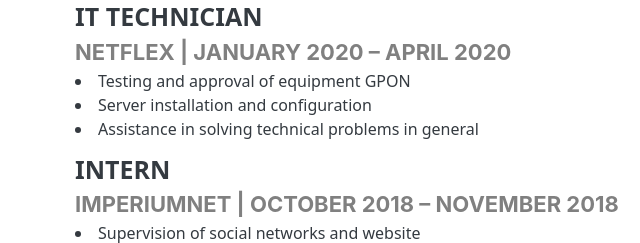
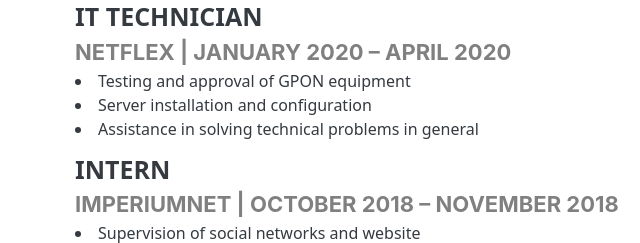
Before and after one commit to joaomatta/resume, a plain HTML site: page index.html in a window 1280 px wide. Shown: the part 953-1196 px from the top of the page, 0-640 px from the left. Drawn offline with nearby package versions, Linux system fonts and the light colour scheme; a web font is replaced by a local one.

Commit message:
Update index.html

```diff
--- a/index.html
+++ b/index.html
@@ -85,7 +85,7 @@
 
           <div class="txt-primary">IT TECHNICIAN</div>
           <div class="txt-secondary">NETFLEX | JANUARY 2020 – APRIL 2020</div>
-            <li><a>Testing and approval of equipment GPON</a></li>
+            <li><a>Testing and approval of GPON equipment</a></li>
             <li><a>Server installation and configuration</a></li>
             <li><a>Assistance in solving technical problems in general</a></li>
 
```
